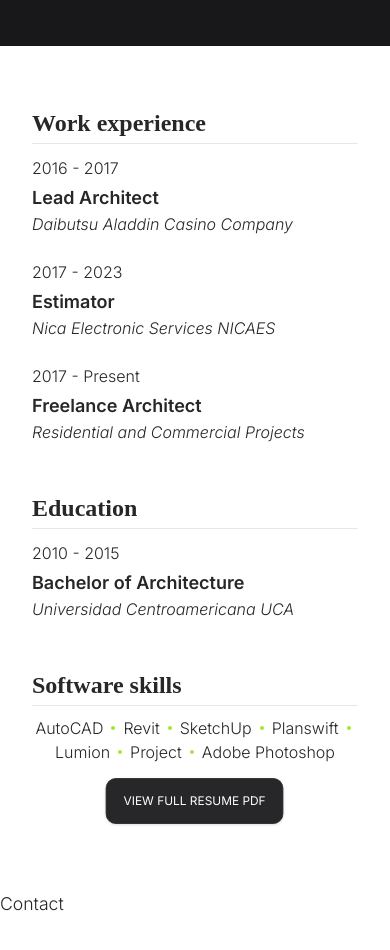
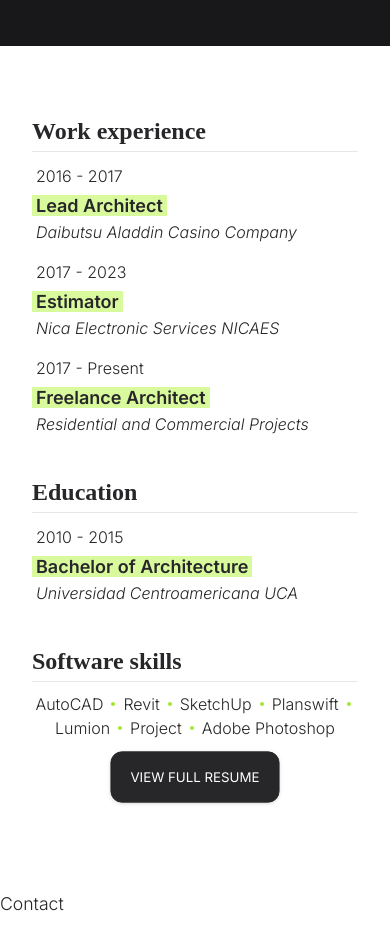
Before and after one commit to liz-garcia/architect-portfolio, a React (Vite) app in the folder client/: page / in a window 390 px wide. Shown: the part 2486-3436 px from the top of the page. Built offline with nearby package versions, Linux system fonts and the light colour scheme; a web font is replaced by a local one.

Commit message:
Updated sizes for responsiveness at ResumeSection.

```diff
--- a/client/src/pages/About/FeaturedProjectsSection.jsx
+++ b/client/src/pages/About/FeaturedProjectsSection.jsx
@@ -5,7 +5,7 @@ import project3 from "../../assets/projects/project3.png";
 
 // Tailwind CSS utility classes
 const featuredProjectsStyle =
-  "flex-1 p-14 bg-zinc-900 text-white h-2/3 lg:h-1/2 xl:py-10 lg:px-0 lg:gap-4 md:h-auto sm:flex-none sm:h-screen flex justify-center gap-8 sm:flex-col 3xl:h-[60%] 3xl:gap-12 3xl:p-24 sm:p-10 sm:px-24 md:py-8 md:px-0 xs:p-10 lg-md-portrait:p-12 lg-md-portrait:gap-6 h-1180-1550:h-2/3 h-1180-1550:p-24 xs-landscape:h-lvh xs-landscape:min-h-fit h-568-w-320-landscape:flex-row xs-landscape:place-content-center h-568-w-320-landscape:p-8 h-568-w-320-landscape:place-content-center h-1180-1550:gap-10 h-1180-1550:py-16 h-1260-w-1024:h-[60%] h-1260-w-1024:p-16";
+  "flex-1 p-14 bg-zinc-900 text-white h-2/3 lg:h-1/2 xl:py-10 lg:px-0 lg:gap-4 md:h-auto sm:flex-none sm:h-screen flex justify-center gap-8 sm:flex-col 3xl:h-[60%] 3xl:gap-12 3xl:p-24 sm:p-10 sm:px-16 md:py-8 md:px-0 xs:p-10 lg-md-portrait:p-12 lg-md-portrait:gap-6 h-1180-1550:h-2/3 h-1180-1550:p-24 xs-landscape:h-lvh xs-landscape:min-h-fit h-568-w-320-landscape:flex-row xs-landscape:place-content-center h-568-w-320-landscape:p-8 h-568-w-320-landscape:place-content-center h-1180-1550:gap-10 h-1180-1550:py-16 h-1260-w-1024:h-[60%] h-1260-w-1024:p-16";
 // Project container style
 const imageContainerStyle =
   "h-540-w-720-landscape:landscape:w-[27.5vw] 3xl:w-4/12 lg:w-3/12 2xl:w-4/12 mb-2 rounded-xl 3xl:rounded-2xl overflow-hidden sm:size-full lg-md-portrait:w-4/12 lg-md-portrait:h-full xs-landscape:h-[80vh]";
@@ -23,7 +23,7 @@ const FeaturedProjectsSection = () => {
           src={project1}
           altText="Project 1"
           objectFit="cover"
-          objectExtra="object-right-bottom"
+          objectExtra="object-right-bottom sm:object-left-bottom xs:object-right-bottom"
         />
       </div>
       <div className={projectContainerStyle}>
--- a/client/src/pages/About/ResumeSection.jsx
+++ b/client/src/pages/About/ResumeSection.jsx
@@ -4,16 +4,20 @@ import Image from "../../components/Image.jsx";
 import PrimaryLink from "../../components/Buttons/PrimaryLink.jsx";
 
 const resumeSectionStyle =
-  "min-h-fit h-screen grid grid-cols-3 xl:grid-cols-[1fr_2fr_2fr] grid-rows-[1fr_2fr] lg:grid-rows-[2fr_1fr_3fr] lg:grid-cols-[1fr_1fr_1fr] gap-4 xl:gap-2 px-16 py-12 pb-4 lg:px-12 lg:pt-8 lg:pb-2 3xl:p-20 md:gap-1 md:px-8 sm:min-h-fit sm:h-screen sm:flex sm:flex-col sm:gap-8 xs:gap-8 sm:place-content-center sm:pt-8 sm:pb-8 xs:py-8 xs:px-8";
+  "min-h-fit h-screen grid grid-cols-3 xl:grid-cols-[1fr_2fr_2fr] grid-rows-[1fr_2fr] lg:grid-rows-[2fr_1fr_3fr] lg:grid-cols-[1fr_1fr_1fr] gap-4 xl:gap-2 px-16 py-12 pb-4 lg:px-12 lg:pt-8 lg:pb-2 lg:portrait:grid-rows-[auto_auto_1fr] lg:portrait:px-16 lg:portrait:py-16 lg:portrait:gap-4 3xl:p-20 md:portrait:gap-4 md:portrait:px-12 md:portrait:pt-12 md:portrait:pb-0 sm:portrait:min-h-fit sm:portrait:h-screen sm:portrait:flex sm:portrait:flex-col sm:portrait:gap-4 xs:portrait:gap-4 sm:portrait:place-content-center sm:portrait:pt-8 sm:portrait:pb-8 xs:portrait:py-8 xs:portrait:px-8 xs-landscape:px-10 xs-landscape:pb-8 h-1260-w-1024:h-[60vh] h-568-w-320-landscape:grid-rows-[2fr_1fr] h-568-w-320-landscape:landscape:py-6 h-568-w-320-landscape:landscape:px-8 h-667-w-375-landscape-extra:gap-1 h-667-w-375-landscape-extra:py-6 h-667-w-375-landscape-extra:grid-rows-[2fr_1fr] 2xs:portrait:gap-2";
 const resumeSubsection =
-  "p-2 pt-0 flex flex-col gap-2 3xl:p-8 3xl:gap-4 lg:gap-2 lg:pb-2 2xl:text-[1.09rem] xl:text-[1.05rem] lg:text-base sm:gap-2 sm:min-h-fit sm:pb-0 xs:pb-0";
+  "p-2 pt-0 flex flex-col gap-2 3xl:p-8 3xl:gap-4 lg:gap-2 lg:pb-2 2xl:text-[1.09rem] xl:text-[1.05rem] lg:text-base sm:gap-2 sm:min-h-fit sm:pb-0 xs:gap-1 xs:pb-4 2xs:pb-0 h-568-w-320-landscape:gap-1";
 const h1Style =
-  "font-serif font-bold text-3xl xl:text-[1.85rem] pb-2 3xl:text-5xl border-b mb-2 lg:text-[1.75rem] md:text-2xl sm:text-2xl sm:pb-2 sm:mb-2 xs:text-2xl xs:pb-1 xs:mb-1";
+  "font-serif font-bold text-3xl xl:text-[1.85rem] pb-2 3xl:text-5xl border-b mb-2 lg:text-[1.75rem] md:text-2xl md:landscape:text-[1.35rem] sm:text-2xl sm:pb-2 sm:mb-2 xs:text-2xl xs:pb-1 xs:mb-1 2xs:text-[1.35rem] 2xs:pb-0 2xs:mb-1 h-568-w-320-landscape:pb-1 h-568-w-320-landscape:mb-0 h-568-w-320-landscape:text-xl h-667-w-375-landscape-extra:pb-0 h-667-w-375-landscape-extra:mb-0";
 const infoContainer =
-  "leading-tight grid grid-rows-1 grid-cols-[1fr_2fr] gap-4 xl:gap-2 sm:gap-1 sm:pb-2 xs:pb-4 xs:gap-1";
-const dateStyle = "3xl:text-2xl sm:text-base";
-const itemTitle = "font-semibold 3xl:text-2xl sm:text-base xs:text-lg";
-const itemDetail = "text-sm lg:text-base italic 3xl:text-xl";
+  "leading-tight grid grid-rows-1 grid-cols-[1fr_2fr] gap-4 xl:gap-2 sm:gap-1 sm:pb-2 xs:pb-1 xs:gap-0 2xs:pb-1 h-568-w-320-landscape:pb-0";
+const dateStyle =
+  "mt-1 ml-1 3xl:text-2xl lg:portrait:text-lg sm:portrait:text-base 2xs:portrait:text-sm h-568-w-320-landscape:text-sm h-568-w-320-landscape:mt-1";
+const dataItems = "my-1";
+const itemTitle =
+  "inline bg-lime-200 w-fit px-1 py-0 font-semibold 3xl:text-2xl lg:portrait:text-lg sm:portrait:text-base xs:portrait:text-lg 2xs:portrait:text-base h-568-w-320-landscape:text-sm";
+const itemDetail =
+  "mt-1 xs:mt-0 ml-1 text-sm lg:text-base italic 3xl:text-xl xs:text-base 2xs:text-sm h-540-w-720-landscape:landscape:text-sm h-568-w-320-landscape:text-xs h-667-w-375-landscape-extra:text-sm h-658-w-320-landscape-extra:text-xs";
 const education =
   "lg:col-start-1 lg:col-span-2 lg:row-start-2 lg:row-span-1 lg:pr-8 md:pr-4 sm:order-2 sm:pr-0 sm:px-0";
 const educationInfo =
@@ -22,18 +26,19 @@ const workExperience =
   "lg:col-start-1 lg:col-span-2 lg:row-start-1 lg:row-span-1 lg:pr-8 md:pr-4 sm:order-first sm:pr-0 sm:px-0";
 const workExperienceInfo = "xs:flex xs:flex-col";
 const softwareSkills =
-  "lg:col-start-3 lg:row-start-1 lg:col-span-1 lg:row-span-1 lg:px-1 lg:pb-1 lg:text-[0.95rem] sm:order-3 sm:pr-0 sm:px-0";
+  "lg:col-start-3 lg:row-start-1 lg:col-span-1 lg:row-span-1 lg:px-1 lg:pb-1 lg:text-[0.95rem] lg:portrait:px-0 sm:portrait:order-3 sm:portrait:pr-0 sm:portrait:px-0";
 const softwareList =
-  "leading-tight flex flex-wrap gap-1 text-center justify-center lg:p-1 lg:pt-0 3xl:text-2xl 3xl:gap-4 sm:px-0";
+  "leading-tight flex flex-wrap gap-1 text-center justify-center lg:p-1 lg:pt-0 3xl:text-2xl 3xl:gap-4 sm:px-0 xs:pt-1 h-568-w-320-landscape:text-sm h-568-w-320-landscape:py-2 h-658-w-320-landscape-extra:text-sm h-667-w-375-landscape-extra:text-sm";
 const dotStyle =
-  "w-1 h-1 bg-lime-400 rounded place-self-center mx-2 last:hidden lg:mx-1 sm:mx-2 xs:mx-1";
-const buttonContainer = "mx-auto my-auto xl:scale-95 lg:scale-[0.85]";
+  "w-1 h-1 bg-lime-400 rounded place-self-center mx-2 last:hidden lg:mx-1 sm:mx-1 xs:mx-1";
+const buttonContainer =
+  "mx-auto my-auto xl:scale-95 lg:scale-[0.85] lg:portrait:mt-2 sm:portrait:mt-1 md:landscape:mt-2 xs-landscape:landscape:mt-0 sm:scale-95 2xs:scale-90 h-568-w-320-landscape:scale-90";
 // const pictures = "py-4 xl:pt-2 lg:px-2";
-const pictures = "xl:pt-2 lg:px-2 md:px-1";
+const pictures = "2xl:pt-2 md:portrait:pt-0 lg:px-2";
 const smallPicture =
-  "lg:col-start-3 lg:col-span-1 lg:row-start-2 lg:row-span-2 lg:pt-0 sm:hidden";
+  "lg:col-start-3 lg:col-span-1 lg:row-start-2 lg:row-span-2 lg:pt-0 lg:portrait:hidden sm:portrait:hidden h-568-w-320-landscape:hidden";
 const largePicture =
-  "col-span-2 lg:row-start-3 lg:col-start-1 lg:col-span-2 lg:pr-8 md:pr-4 lg:mb-4 sm:hidden xs-landscape:hidden";
+  "col-span-2 lg:row-start-3 lg:col-start-1 lg:col-span-2 lg:pr-8 md:pr-4 lg:portrait:col-span-3 lg:portrait:pr-0 lg:portrait:px-0 lg:portrait:mb-0 lg:portrait:pt-8 md:portrait:pr-4 lg:portrait:mb-4 sm:portrait:hidden xs-landscape:hidden h-1260-w-1024:portrait:pt-4 h-1260-w-1024:portrait:mb-0 h-568-w-320-landscape:hidden";
 
 const ResumeSection = () => {
   return (
@@ -44,7 +49,7 @@ const ResumeSection = () => {
           <h1 className={h1Style}>Education</h1>
           <div className={`${infoContainer} ${educationInfo}`}>
             <p className={dateStyle}>2010 - 2015</p>
-            <div>
+            <div className={dataItems}>
               <p className={itemTitle}>Bachelor of Architecture</p>
               <p className={itemDetail}>Universidad Centroamericana UCA</p>
             </div>
@@ -57,21 +62,21 @@ const ResumeSection = () => {
           <h1 className={h1Style}>Work experience</h1>
           <div className={`${infoContainer} ${workExperienceInfo}`}>
             <h2 className={dateStyle}>2016 - 2017</h2>
-            <div>
+            <div className={dataItems}>
               <p className={itemTitle}>Lead Architect</p>
               <p className={itemDetail}>Daibutsu Aladdin Casino Company</p>
             </div>
           </div>
           <div className={`${infoContainer} ${workExperienceInfo}`}>
             <h2 className={dateStyle}>2017 - 2023</h2>
-            <div>
+            <div className={dataItems}>
               <p className={itemTitle}>Estimator</p>
               <p className={itemDetail}>Nica Electronic Services NICAES</p>
             </div>
           </div>
           <div className={`${infoContainer} ${workExperienceInfo}`}>
             <h2 className={dateStyle}>2017 - Present</h2>
-            <div>
+            <div className={dataItems}>
               <p className={itemTitle}>Freelance Architect</p>
               <p className={itemDetail}>Residential and Commercial Projects</p>
             </div>
@@ -99,7 +104,7 @@ const ResumeSection = () => {
             <div className={dotStyle} />
           </ul>
           <div className={buttonContainer}>
-            <PrimaryLink to="/resume">View Full Resume PDF</PrimaryLink>
+            <PrimaryLink to="/resume">View Full Resume</PrimaryLink>
           </div>
         </div>
         {/* Pictures for ResumeSection */}
--- a/client/src/pages/Home/Home.jsx
+++ b/client/src/pages/Home/Home.jsx
@@ -41,7 +41,7 @@ function Home() {
       <div id="homepage" className={homeStyle}>
         <HeroSection />
         <AboutSection />
-        <section id="contact" className="h-dvh">
+        <section id="contact" className="h-screen h-1260-w-1024:h-[40vh]">
           Contact
         </section>
       </div>
--- a/client/tailwind.config.js
+++ b/client/tailwind.config.js
@@ -58,9 +58,12 @@ export default {
         "h-430-w-932-landscape": { raw: "(max-height: 430px) and (min-height: 429px) and (max-width: 932px) and (min-width: 931px)" },
         "h-320-w-658-landscape": { raw: "(max-height: 320px) and (min-height: 319px) and (max-width: 658px) and (min-width: 657px)" },
         "h-667-w-375": { raw: "(max-height: 667px) and (max-width: 375px)" },
+        "h-667-w-375-extra": { raw: "(max-width: 375px) and (min-width: 374px) and (max-height: 667px) and (min-height: 665px) and (orientation: portrait)" },
         "h-667-w-375-landscape": { raw: "(max-height: 375px) and (max-width: 667px) and (orientation: landscape)" },
+        "h-667-w-375-landscape-extra": { raw: "(max-height: 375px) and (min-height: 374px) and (max-width: 667px) and (min-width: 665px) and (orientation: landscape)" },
         "h-658-w-320": { raw: "(max-height: 658px) and (max-width: 320px)" },
         "h-658-w-320-landscape": { raw: "(max-height: 320px) and (max-width: 658px) and (orientation: landscape)" },
+        "h-658-w-320-landscape-extra": { raw: "(max-height: 320px) and (min-height: 319px) and (max-width: 658px) and (min-width: 657px) and (orientation: landscape)" },
         "h-568-w-320": { raw: "(max-height: 568px) and (max-width: 320px)" },
         "h-568-w-320-landscape": { raw: "(max-height: 320px) and (min-height: 319px) and (max-width: 568px) and (min-width: 567px) and (orientation: landscape)" },
         // ! Specific for 'iPhone 6/7/8 Plus' screen size
```
